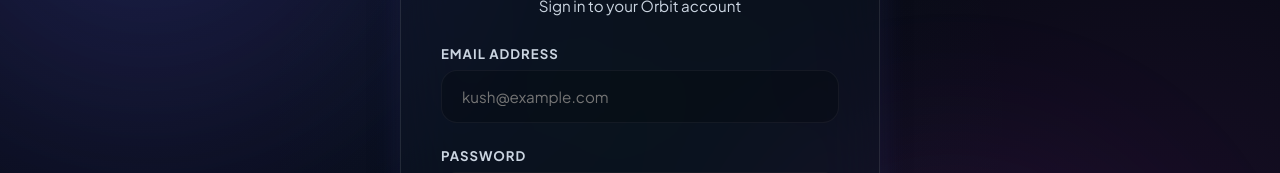
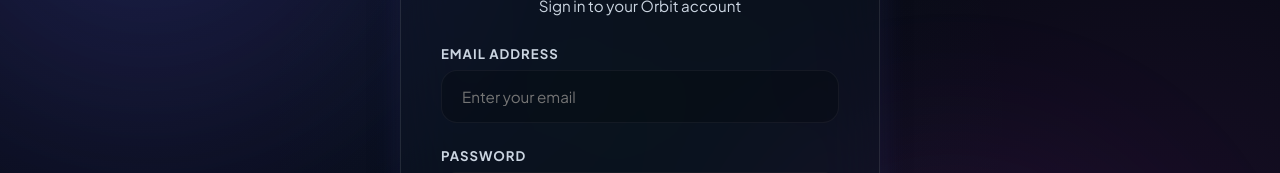
Before and after one commit to kush825/Orbit-Chat-App, a React (Vite) app in the folder frontend/: page / in a window 1280 px wide. Both pictures are taken after a click on the button "Sign In". Shown: the part 283-456 px from the top of the page. Built offline with nearby package versions, Linux system fonts and the light colour scheme; no server answers; a web font is replaced by a local one.

Commit message:
Change email input placeholder text on Login page

```diff
--- a/frontend/src/pages/Login.jsx
+++ b/frontend/src/pages/Login.jsx
@@ -165,7 +165,7 @@
                   <input
                     type="email"
                     className="input-field"
-                    placeholder="your@email.com"
+                    placeholder="Enter your email"
                     value={forgotEmail}
                     onChange={(e) => setForgotEmail(e.target.value)}
                     required
@@ -278,7 +278,7 @@
             <input
               type="email"
               className="input-field"
-              placeholder="kush@example.com"
+              placeholder="Enter your email"
               value={email}
               onChange={(e) => setEmail(e.target.value)}
               required
```
